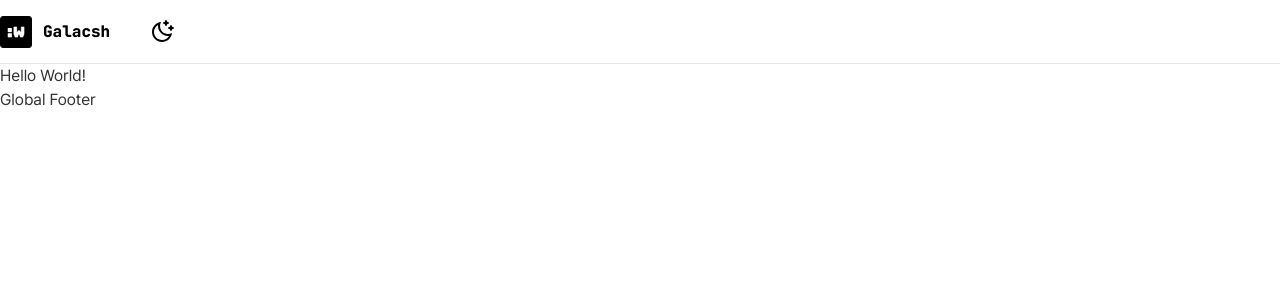
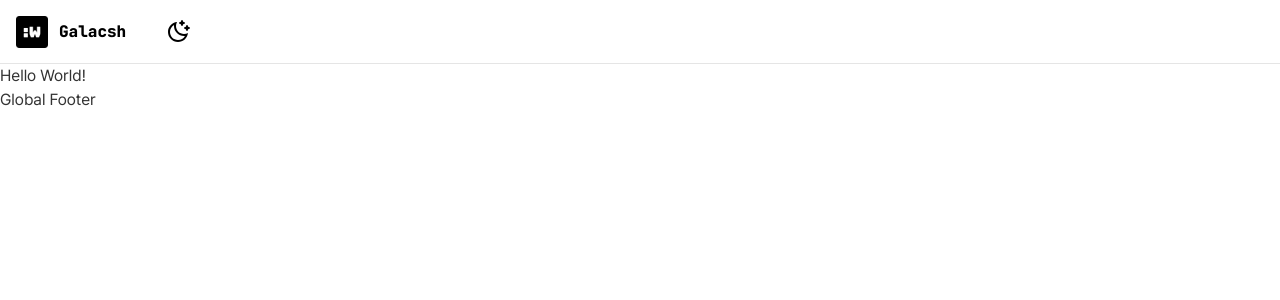
Before and after one commit to Galacsh/blog-template, a Next.js app: page / in a window 1280 px wide. Shown: the top 300 px of the page. Built offline with nearby package versions, Linux system fonts and the light colour scheme.

Commit message:
fix: padding around logo

```diff
--- a/components/GlobalHeader.tsx
+++ b/components/GlobalHeader.tsx
@@ -6,11 +6,11 @@ const GlobalHeader = () => {
   return (
     <header className="h-16 border-b border-black-100 dark:border-white-100 flex flex-col justify-around items-center">
       <div className="flex flex-1 w-full items-center max-w-screen-2xl">
-        <nav className="flex items-center gap-8">
-          <div className="flex items-center hover:opacity-50 hover:cursor-pointer pr-2">
+        <nav className="flex items-center gap-8 px-4">
+          <div className="flex items-center hover:opacity-50 hover:cursor-pointer">
             <Image src={appIcon} alt="App Icon" className="size-8" />
-            <div className="h-4 w-[1px] bg-white dark:bg-white-300 ml-0.5 mr-2" />
-            <span className="font-mono font-black text-black dark:text-white">
+            <div className="h-4 w-[1px] bg-white dark:bg-white-300 ml-0.5" />
+            <span className="font-mono font-black text-black dark:text-white px-2">
               Galacsh
             </span>
           </div>
```
